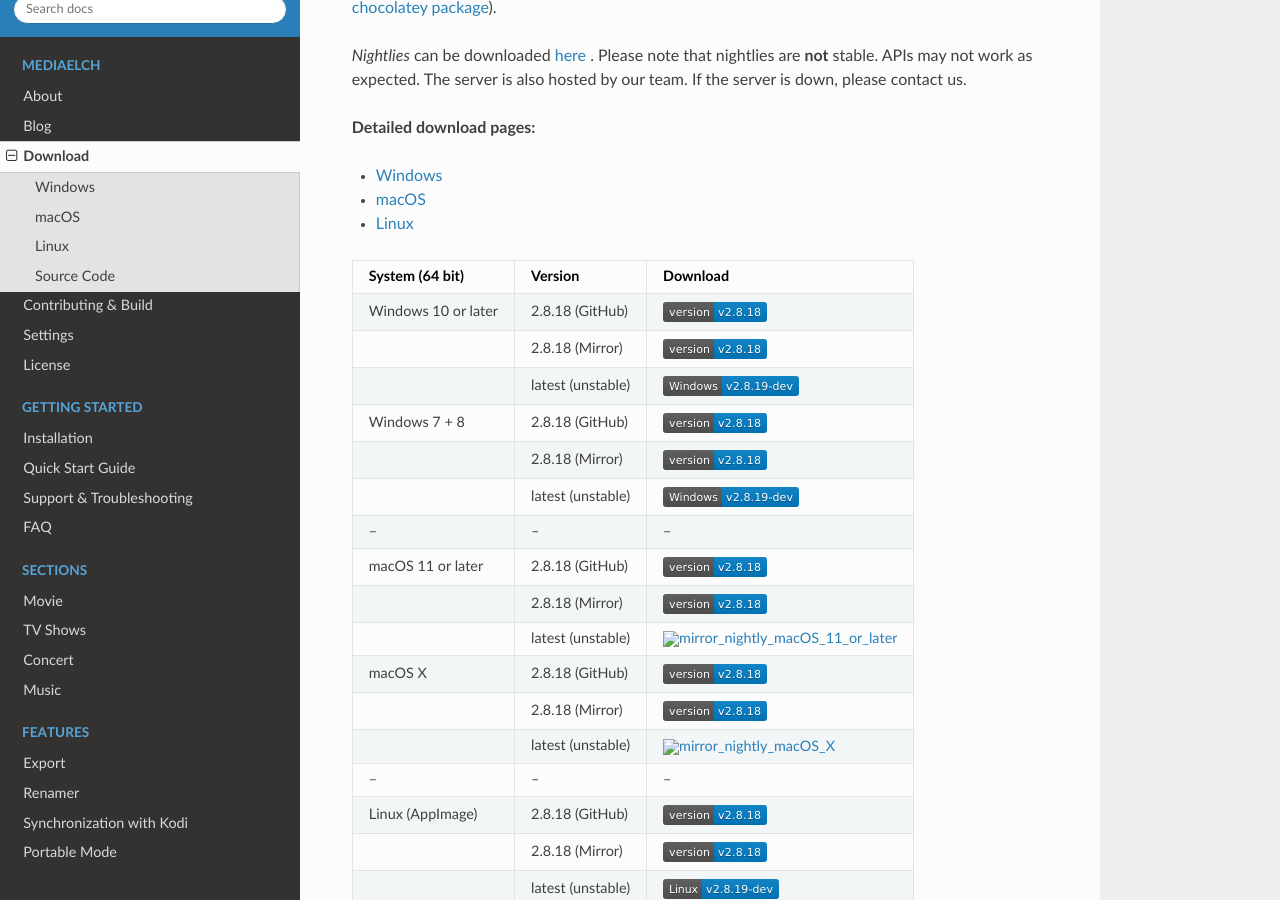
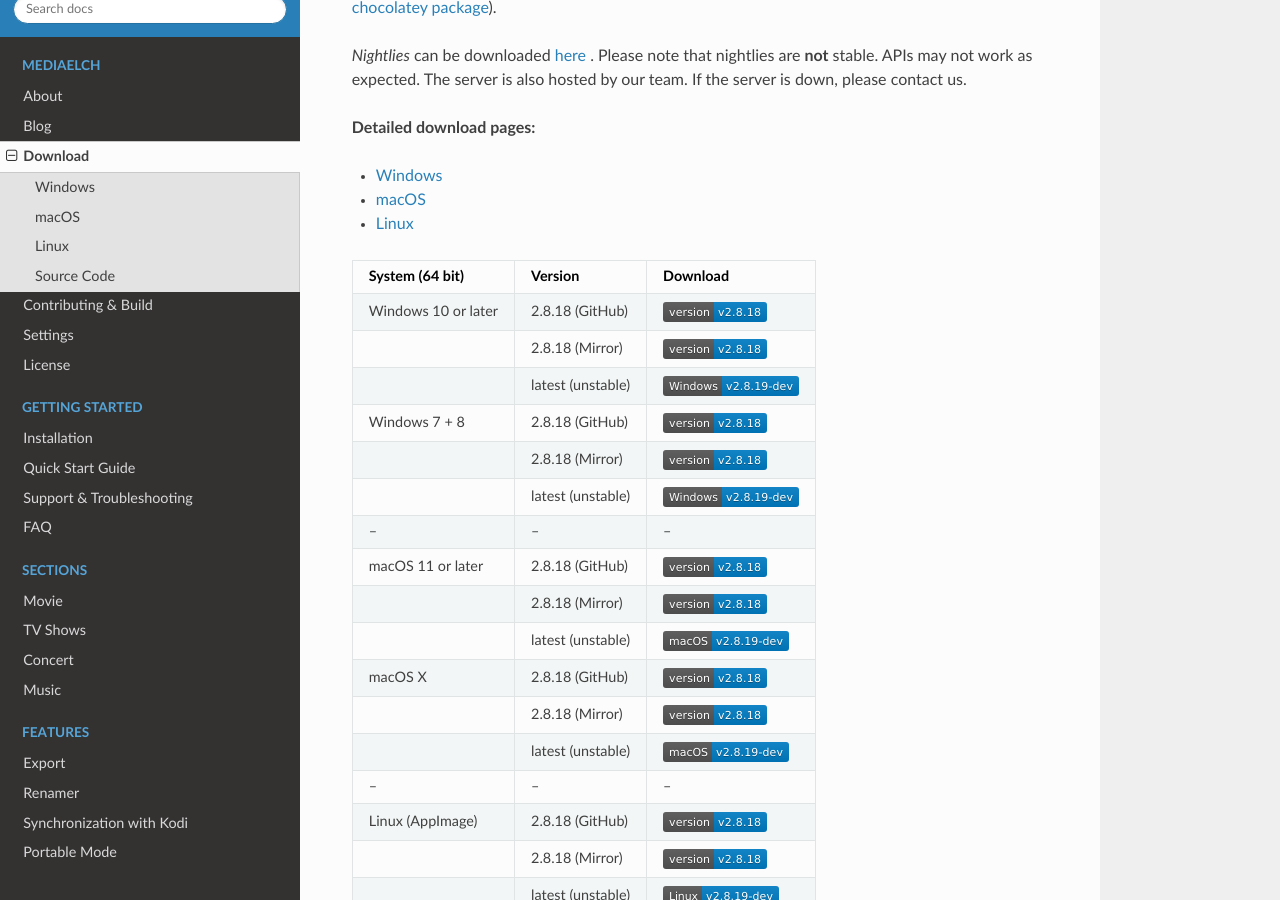
Before and after one commit to mediaelch/mediaelch-doc, a Sphinx documentation site: the page built from docs/source/download.rst, in a window 1280 px wide and 900 px high, scrolled down 337 px. Built offline with Sphinx 7.4.7 and the Read the Docs theme 2.0.0, drawn with Linux system fonts in a browser that asks for light colours; pages that are not in the unit, such as notebooks, are missing from menus.

Commit message:
fix(download): Incorrect image URl for macOS Nightly version

```diff
--- a/docs/source/download.rst
+++ b/docs/source/download.rst
@@ -105,10 +105,10 @@
 .. |mirror_nightly_linux| image:: images/badges/Linux-v2.8.19-dev.svg
    :target: https://mediaelch-downloads.ameyering.de/snapshots/Linux/
 
-.. |mirror_nightly_macOS_11_or_later| image:: ../images/badges/macOS-v2.8.19-dev.svg
+.. |mirror_nightly_macOS_11_or_later| image:: images/badges/macOS-v2.8.19-dev.svg
    :target: https://mediaelch-downloads.ameyering.de/snapshots/macOS_11_or_later/
 
-.. |mirror_nightly_macOS_X| image:: ../images/badges/macOS-v2.8.19-dev.svg
+.. |mirror_nightly_macOS_X| image:: images/badges/macOS-v2.8.19-dev.svg
    :target: https://mediaelch-downloads.ameyering.de/snapshots/macOS_X/
 
 .. |mirror_nightly_windows_7_8| image:: images/badges/Windows-v2.8.19-dev.svg
```
